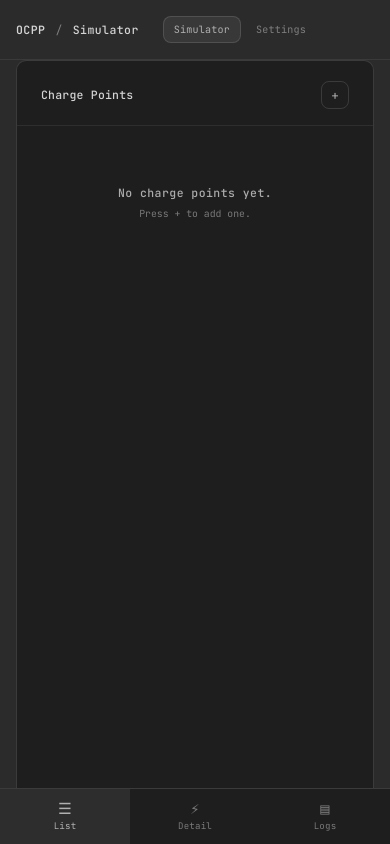
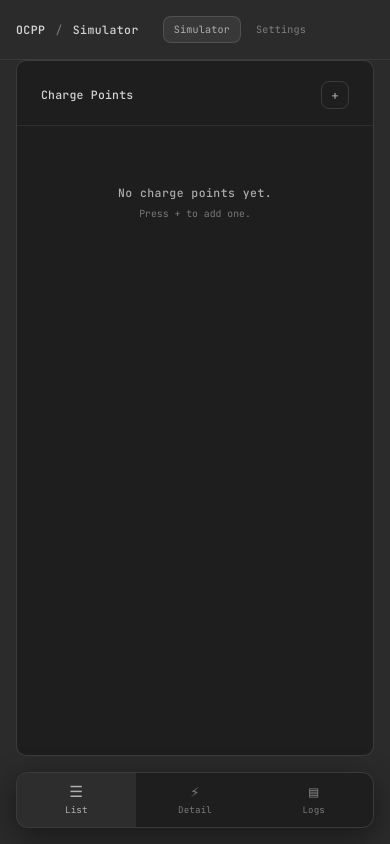
Before and after one commit to vefacaglar/ocpp-simulator, a Vue app in the folder apps/web/: page / in a window 390 px wide. Built offline with nearby package versions, Linux system fonts and the light colour scheme.

Commit message:
fix(ui): adjust mobile tab positioning and padding for better layout on small screens

```diff
--- a/apps/web/src/App.vue
+++ b/apps/web/src/App.vue
@@ -210,7 +210,7 @@ watch(
 @media (max-width: 1023px) {
   .content {
     grid-template-columns: 1fr;
-    padding: 0 16px calc(16px + 56px) 16px;
+    padding: 0 16px calc(16px + 56px + 16px + env(safe-area-inset-bottom)) 16px;
   }
 
   .panel-left,
@@ -227,13 +227,16 @@ watch(
   .mobile-tabs {
     display: flex;
     position: fixed;
-    bottom: 0;
-    left: 0;
-    right: 0;
+    bottom: calc(16px + env(safe-area-inset-bottom));
+    left: 16px;
+    right: 16px;
     height: 56px;
     background: var(--bg-elevated);
-    border-top: 1px solid var(--border-strong);
+    border: 1px solid var(--border-strong);
+    border-radius: var(--radius-lg);
+    box-shadow: 0 8px 30px rgba(0, 0, 0, 0.45);
     z-index: 100;
+    overflow: hidden;
   }
 
   .mobile-tabs button {
@@ -272,7 +275,10 @@ watch(
     display: none;
   }
 
-  .content,
+  .content {
+    padding: 0 16px calc(16px + 56px + 16px + env(safe-area-inset-bottom)) 16px;
+  }
+
   .settings-content {
     padding: 0 16px 16px 16px;
   }
```
